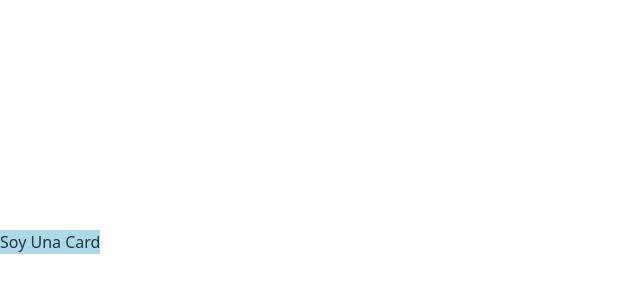
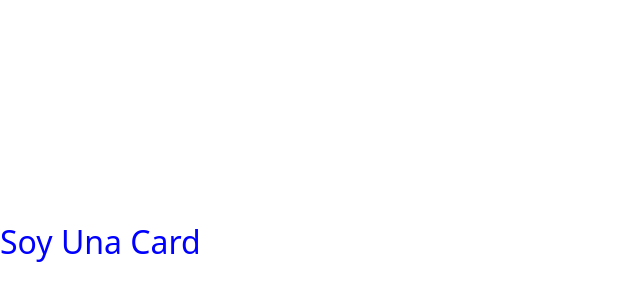
Before and after one commit to javierhrzgt/Curso-de-React, a React (Vite) app: page / in a window 1280 px wide. Shown: the part 158-458 px from the top of the page, without its empty margins (0-640 px from the left). Built offline with nearby package versions, Linux system fonts and the light colour scheme.

Commit message:
Aprendimos sobre estilos en linea en React

```diff
--- a/src/components/Card/Card.jsx
+++ b/src/components/Card/Card.jsx
@@ -1,9 +1,15 @@
 // import "./styles.css"
-import styles from "./Card.module.sass"
+// import styles from "./Card.module.sass"
 
 const Card = () =>{
+    const textStyles = {
+        color: "blue",
+        fontSize: "2rem",
+        textAlign: "center"
+    }
+
     return (
-        <div className={styles.card}>
+        <div style={textStyles}>
             Soy Una Card
         </div>
     )
```
